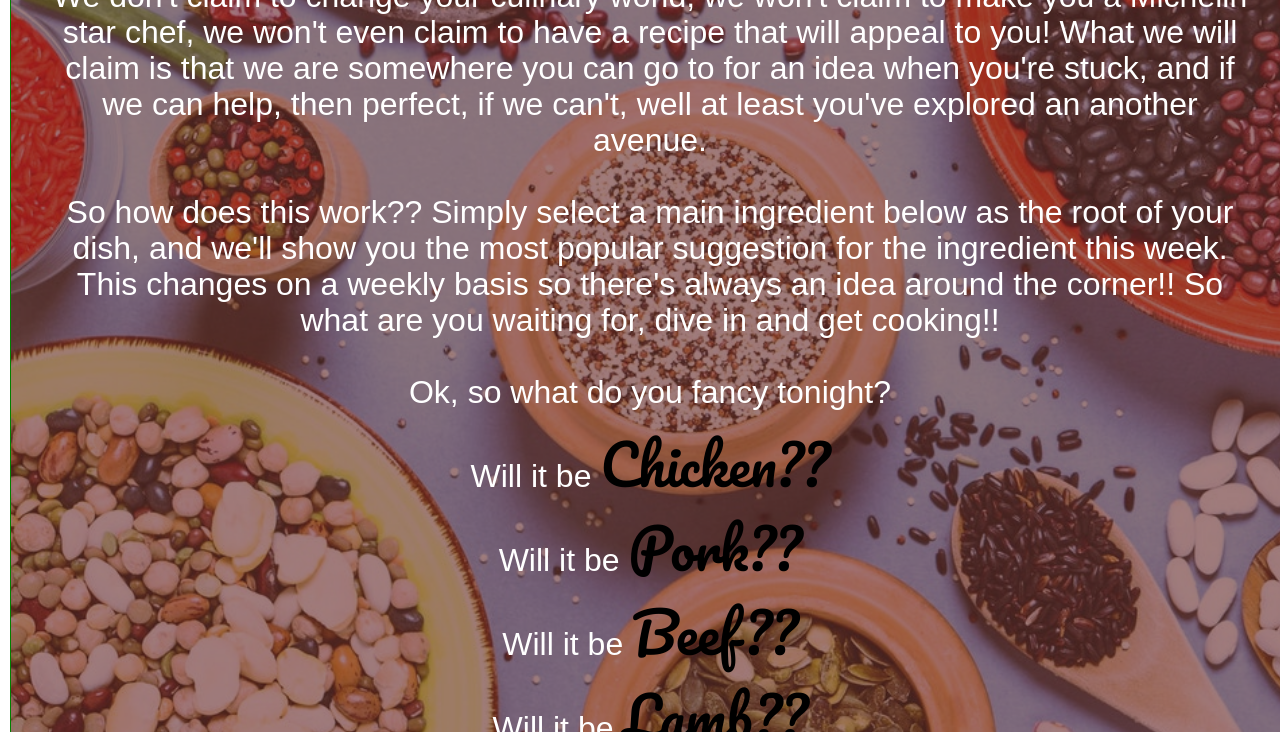
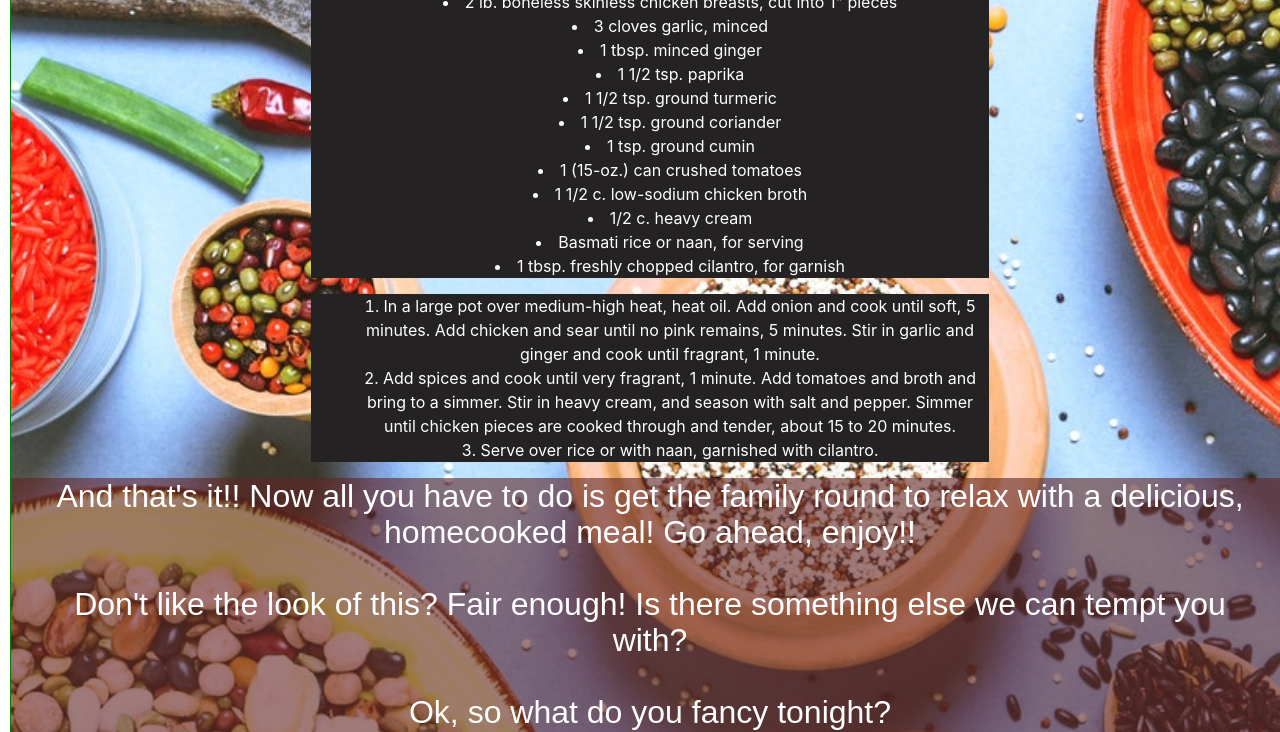
Before and after one commit to JamieWilson2000/MS1TonightIFancy, a plain HTML site: page chicken.html in a window 1280 px wide. Shown: the part 738-1470 px from the top of the page. Drawn offline with nearby package versions, Linux system fonts and the light colour scheme.

Commit message:
Finished Chicken recipe page

```diff
--- a/chicken.html
+++ b/chicken.html
@@ -29,27 +29,51 @@
             <p>Try out this delicious Chicken Curry bought to us by our friends at <a href="delish.com">Delish.com</a>.
                 <br><br> <span class="one-off">Serves: 6</span><br>
                  <span class="one-off">Prep time: 6 mins</span><br>
-                  <span class="one-off">Total time: 45 mins</span><br><br>
-                  <br><br> <span class="one-off">Ingredients:</span><br>
+                  <span class="one-off">Total time: 45 mins</span><br>
+                  <br> <span class="one-off">Ingredients:</span><br>
+            </p>
+            <div class="u-list">
+            <ul>
+                <li>2 tbsp. extra-virgin olive oil</li>
+                <li>1 medium yellow onion, chopped</li>
+                <li>2 lb. boneless skinless chicken breasts, cut into 1" pieces</li>
+                <li>3 cloves garlic, minced</li>
+                <li>1 tbsp. minced ginger</li>
+                <li>1 1/2 tsp. paprika</li>
+                <li>1 1/2 tsp. ground turmeric</li>
+                <li>1 1/2 tsp. ground coriander</li>
+                <li>1 tsp. ground cumin</li>
+                <li>1 (15-oz.) can crushed tomatoes</li>
+                <li>1 1/2 c. low-sodium chicken broth</li>
+                <li>1/2 c. heavy cream</li>
+                <li>Basmati rice or naan, for serving</li>
+                <li>1 tbsp. freshly chopped cilantro, for garnish</li>
+            </ul>
+            </div>
+            <div class="o-list">
+                <ol>
+                    <li>In a large pot over medium-high heat, heat oil. Add onion and cook until soft, 5 minutes. Add chicken and sear until no pink remains, 5 minutes. Stir in garlic and ginger and cook until fragrant, 1 minute.</li>
+                    <li>Add spices and cook until very fragrant, 1 minute. Add tomatoes and broth and bring to a simmer. Stir in heavy cream, and season with salt and pepper. Simmer until chicken pieces are cooked through and tender, about 15 to 20 minutes. </li>
+                    <li>Serve over rice or with naan, garnished with cilantro.</li>
+                </ol>
+            </div>
 
-                We don't claim to change your culinary world, we won't claim to make you a Michelin star
-                chef, we won't even claim to have a recipe that will appeal to you! What we will claim
-                is that we are somewhere you can go to for an idea when you're stuck, and if we can help, then perfect,
-                if we can't, well at least you've explored an another avenue.
+
+
+               <p> And that's it!! Now all you have to do is get the family round to relax with a delicious, homecooked meal! Go ahead, enjoy!!
                 <br><br>
-                So how does this work?? Simply select a main ingredient below as the root of your dish, and we'll show you the most popular suggestion for the ingredient this week. This changes on a weekly basis so there's always an idea around the corner!! So what are you waiting for, dive in and get cooking!!
+                Don't like the look of this? Fair enough! Is there something else we can tempt you with?
                 <br><br>
                 Ok, so what do you fancy tonight?
                 <br><br>
-                Will it be <a href="chicken.html">Chicken??</a><br>
+
+                Maybe you fancy.. <a href="pork.html">Pork??</a><br>
                 <br>
-                Will it be <a href="pork.html">Pork??</a><br>
+                Maybe you fancy.. <a href="beef.html">Beef??</a><br>
                 <br>
-                Will it be <a href="beef.html">Beef??</a><br>
+                Maybe you fancy.. <a href="lamb.html">Lamb??</a><br>
                 <br>
-                Will it be <a href="lamb.html">Lamb??</a><br>
-                <br>
-                Will it be <a href="vegetarian.html">Vegetarian??</a><br>
+                Maybe you fancy.. <a href="vegetarian.html">Vegetarian??</a><br>
             </p>
 
 
@@ -64,6 +88,7 @@
 
 
                 <nav>
+                    <a href="index.html" target="_blank">Homepage / </a>
                     <a href="https://www.facebook.com/" target="_blank"> Facebook / </a>
                     <a href="https://www.twitter.com/" target="_blank"> Twitter / </a>
                     <a href="https://www.instagram.com/" target="_blank"> Instagram</a><br>
--- a/style.css
+++ b/style.css
@@ -80,12 +80,31 @@ img {
 .images {
     display: flex;
     justify-content: center;
-
     width: 100%;
+}
+article ul {
+    background-color: rgb(36, 34, 34);
+    margin-left: 300px;
+    margin-right: 300px;
+}
+.u-list {
+    color: white;
+    text-align: center;
+    list-style-position: inside;
+}
+article ol {
+    background-color: rgb(36, 34, 34);
+    margin-left: 300px;
+    margin-right: 300px;
+}
+.o-list {
+    color: white;
+    text-align: center;
+    list-style-position: inside;
+}
 
 
-}
-/*THIS IS THE FOOTER AREA STYLING*/
+    /*THIS IS THE FOOTER AREA STYLING*/
 
 footer {
     clear: both;
```
